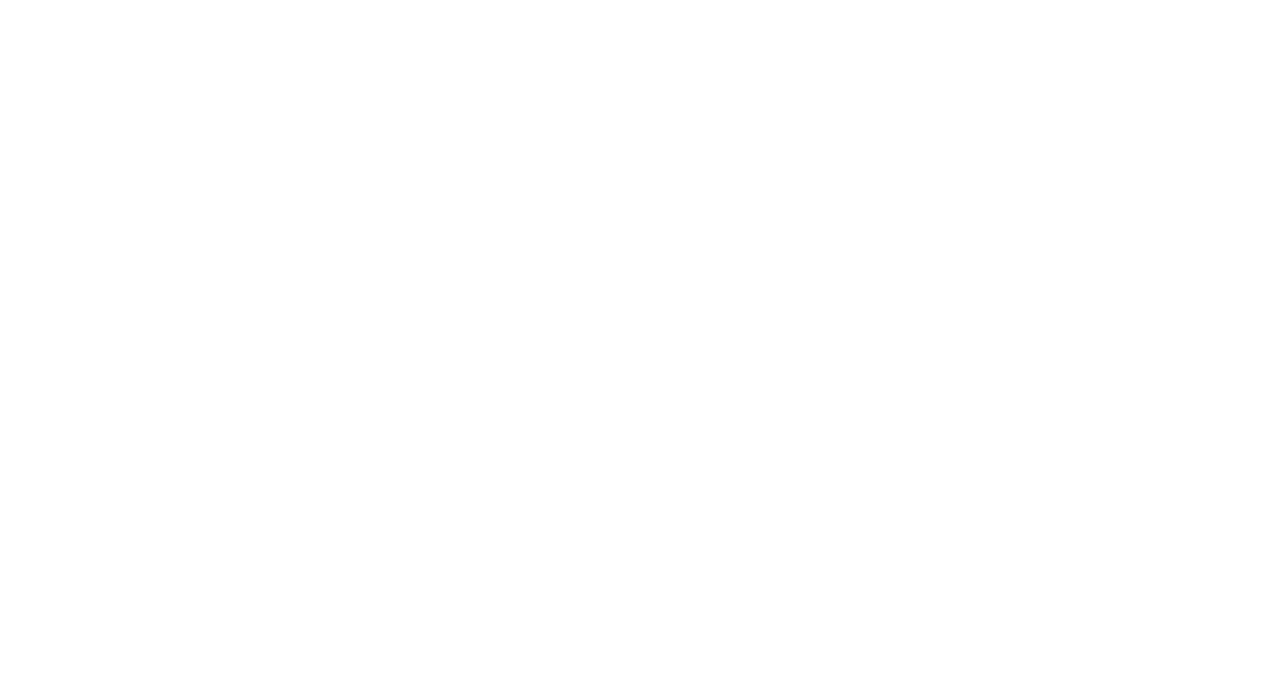
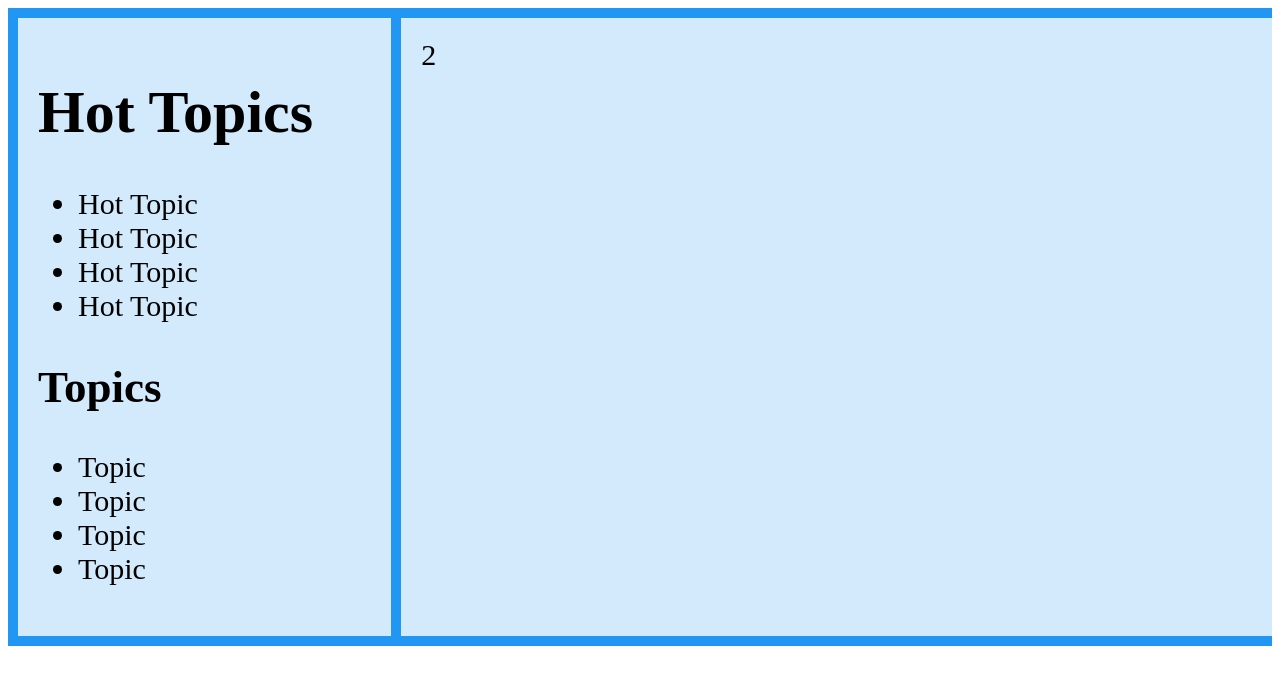
Before and after one commit to jared-p/Forum-Website, a PHP site: page / in a window 1280 px wide. Before the commit the part shown is empty. Shown: the top 685 px of the page. Run offline with PHP 8.4, Linux system fonts and the light colour scheme.

Commit message:
general css grid added

```diff
--- a/WebContent/CSS/index.css
+++ b/WebContent/CSS/index.css
@@ -1,3 +1,14 @@
-.main{
+.main {
+    display: grid;
+    grid-template-columns: 30% 70%;
+    grid-gap: 10px;
+    background-color: #2196F3;
+    padding: 10px;
+}
 
+.main > div {
+    background-color: rgba(255, 255, 255, 0.8);
+    text-align:start;
+    padding: 20px 20px 20px 20px;
+    font-size: 30px;
 }
--- a/WebContent/index.html
+++ b/WebContent/index.html
@@ -5,13 +5,35 @@
 <head>
     <meta charset="utf-8">
     <title>Main Page</title>
+    <link rel="stylesheet" href="css/index.css">
 </head>
 
 <body>
     <header>
         <!-- This is the main navigation-->
     </header>
+<div class="main">
+    <div class="left_col">
+        <h1>Hot Topics</h1>
+        <ul>
+            <li>Hot Topic</li>
+            <li>Hot Topic</li>
+            <li>Hot Topic</li>
+            <li>Hot Topic</li>
+        </ul>
+        <h2>Topics</h2>
+        <ul>
+            <li>Topic</li>
+            <li>Topic</li>
+            <li>Topic</li>
+            <li>Topic</li>
+        </ul>
+    </div>
+    <div class="right_col">
+        2
+    </div>
 
+</div>
 
 
 
```
